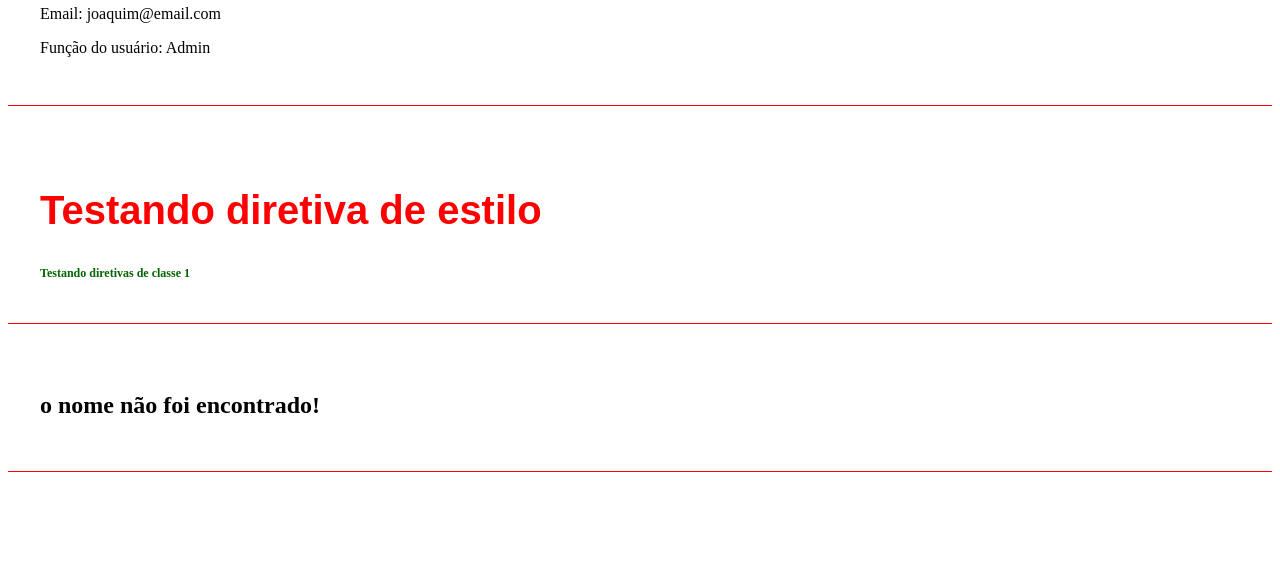
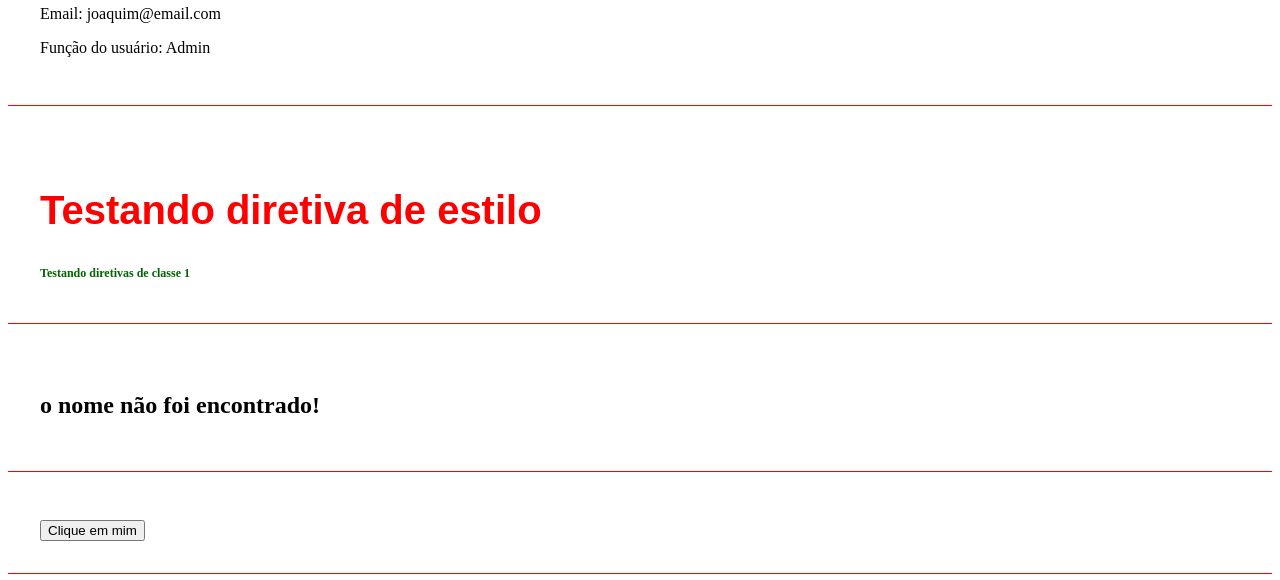
Before and after one commit to Caio-Alves/projeto-moment, an Angular app in the folder moment-project/: page / in a window 1280 px wide. Shown: the part 564-1144 px from the top of the page. Built offline with nearby package versions, Linux system fonts and the light colour scheme.

Commit message:
feat: eventos no angular

```diff
--- a/moment-project/src/app/app.component.html
+++ b/moment-project/src/app/app.component.html
@@ -4,3 +4,4 @@
 <app-parent-data [name]="userName" [userData]="userData"></app-parent-data>
 <app-directives></app-directives>
 <app-if-render></app-if-render>
+<app-eventos></app-eventos>
--- a/moment-project/src/app/app.module.ts
+++ b/moment-project/src/app/app.module.ts
@@ -7,6 +7,7 @@
 import { ParentDataComponent } from './components/parent-data/parent-data.component';
 import { DirectivesComponent } from './components/directives/directives.component';
 import { IfRenderComponent } from './components/if-render/if-render.component';
+import { EventosComponent } from './components/eventos/eventos.component';
 
 @NgModule({
   declarations: [
@@ -15,6 +16,7 @@
     ParentDataComponent,
     DirectivesComponent,
     IfRenderComponent,
+    EventosComponent,
   ],
   imports: [
     BrowserModule,
--- /dev/null
+++ b/moment-project/src/app/components/eventos/eventos.component.html
@@ -0,0 +1,4 @@
+<div class="class">
+    <p *ngIf="show">Exibindo mensagem!</p>
+    <button (click)="showMessage()">Clique em mim</button>
+</div>
--- /dev/null
+++ b/moment-project/src/app/components/eventos/eventos.component.ts
@@ -0,0 +1,16 @@
+import { Component } from '@angular/core';
+
+@Component({
+  selector: 'app-eventos',
+  templateUrl: './eventos.component.html',
+  styleUrls: ['./eventos.component.css']
+})
+export class EventosComponent {
+  show: boolean = false;
+
+
+  showMessage(): void{
+    this.show = !this.show; //(toggle) - Inversão this.show sempre vai ser o contrario de !this.show
+  }
+
+}
```
Also changed, not shown: moment-project/src/app/components/eventos/eventos.component.css (added), 1 other file (tests, documents, lock files or other folders).
